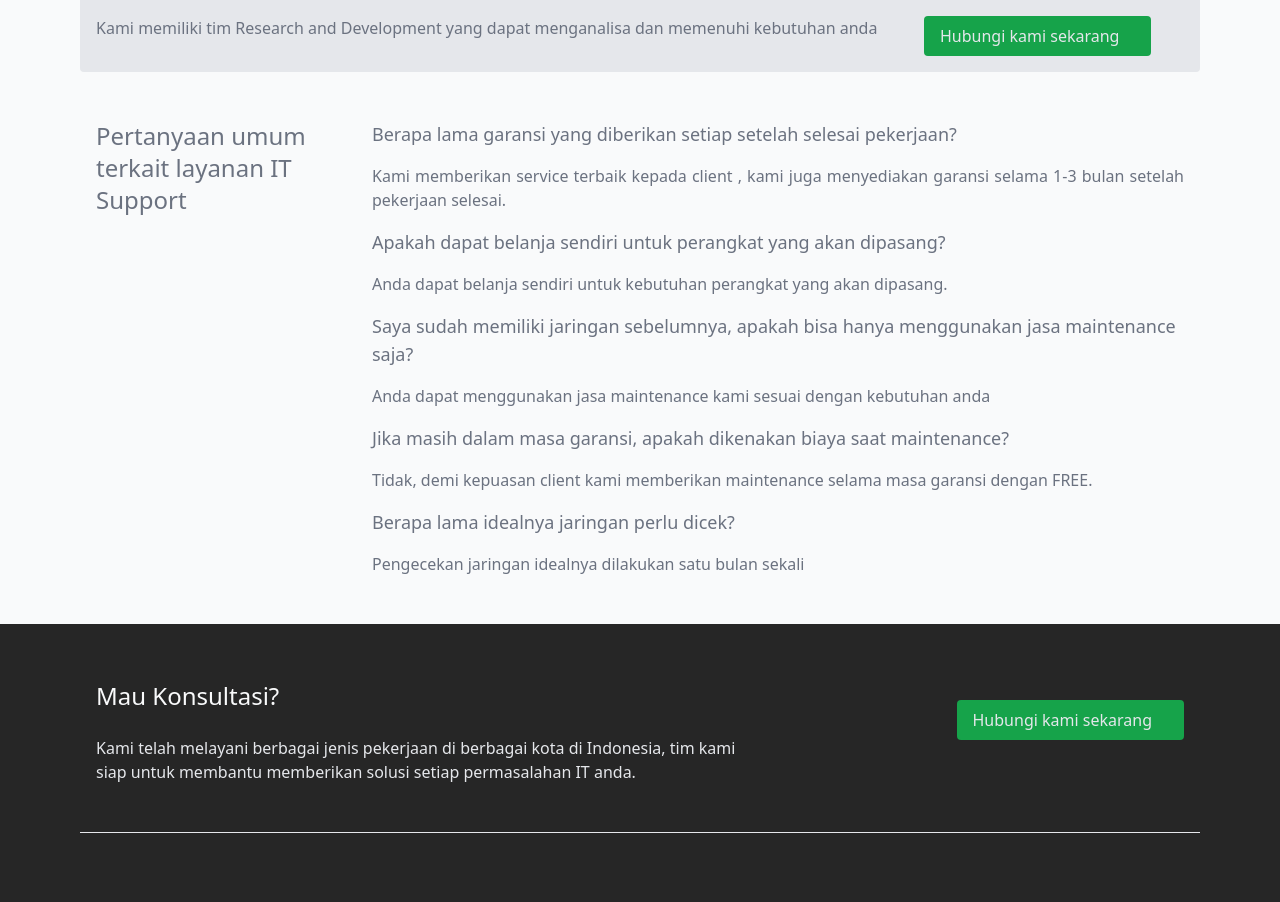
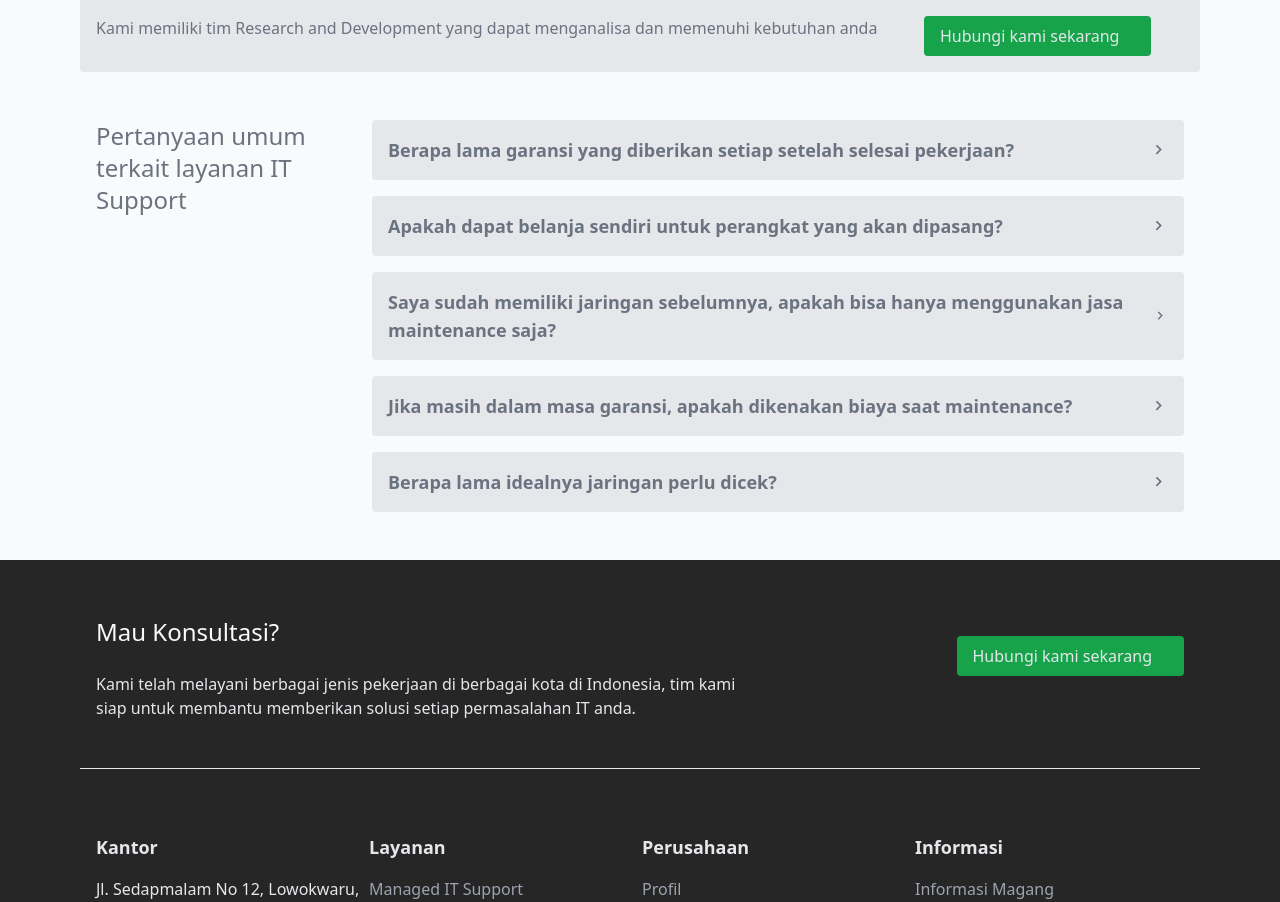
Before and after one commit to jihanlugas/web-service-teddy, a Next.js app: page /it-support in a window 1280 px wide. Shown: the part 1260-2162 px from the top of the page. Built offline with nearby package versions, Linux system fonts and the light colour scheme.

Commit message:
accourdion

```diff
--- a/src/pages/it-support/index.tsx
+++ b/src/pages/it-support/index.tsx
@@ -3,7 +3,9 @@ import PageWithLayoutType from '@/types/layout';
 import Head from 'next/head';
 import Image from 'next/image';
 import Link from 'next/link';
+import { useState } from 'react';
 import { FaShieldAlt } from 'react-icons/fa';
+import { MdOutlineKeyboardArrowRight } from 'react-icons/md';
 
 
 type Props = {
@@ -11,6 +13,12 @@ type Props = {
 }
 
 const Index: React.FC<Props> = () => {
+
+  const [accordion1, setAccordion1] = useState(false);
+  const [accordion2, setAccordion2] = useState(false);
+  const [accordion3, setAccordion3] = useState(false);
+  const [accordion4, setAccordion4] = useState(false);
+  const [accordion5, setAccordion5] = useState(false);
 
   return (
     <>
@@ -137,25 +145,86 @@ const Index: React.FC<Props> = () => {
               Pertanyaan umum terkait layanan IT Support
             </h2>
             <div className='col-span-3'>
-              <div>
-                <div className='text-lg'>Berapa lama garansi yang diberikan setiap setelah selesai pekerjaan?</div>
-                <p>Kami memberikan service terbaik kepada client , kami juga menyediakan garansi selama 1-3 bulan setelah pekerjaan selesai.</p>
+              <div className='mb-4'>
+                <div className='flex justify-between p-4 bg-gray-200 rounded items-center' onClick={() => setAccordion1(!accordion1)}>
+                  <div className='font-bold text-lg'>
+                    Berapa lama garansi yang diberikan setiap setelah selesai pekerjaan?
+                  </div>
+                  <MdOutlineKeyboardArrowRight className={`rotate-0 duration-500 ${accordion1 && 'rotate-90'}`} size={'1.2em'} />
+                </div>
+                <div className={`duration-500 overflow-hidden ${accordion1 ? 'max-h-40 ' : 'max-h-0 '}`}>
+                  <div className='p-4'>
+                    <p>Kami memberikan service terbaik kepada client , kami juga menyediakan garansi selama 1-3 bulan setelah pekerjaan selesai.</p>
+                  </div>
+                </div>
+              </div>
+              <div className='mb-4'>
+                <div className='flex justify-between p-4 bg-gray-200 rounded items-center' onClick={() => setAccordion2(!accordion2)}>
+                  <div className='font-bold text-lg'>
+                    Apakah dapat belanja sendiri untuk perangkat yang akan dipasang?
+                  </div>
+                  <MdOutlineKeyboardArrowRight className={`rotate-0 duration-500 ${accordion2 && 'rotate-90'}`} size={'1.2em'} />
+                </div>
+                <div className={`duration-500 overflow-hidden ${accordion2 ? 'max-h-40 ' : 'max-h-0 '}`}>
+                  <div className='p-4'>
+                    <p>Anda dapat belanja sendiri untuk kebutuhan perangkat yang akan dipasang.</p>
+                  </div>
+                </div>
+              </div>
+              <div className='mb-4'>
+                <div className='flex justify-between p-4 bg-gray-200 rounded items-center' onClick={() => setAccordion3(!accordion3)}>
+                  <div className='font-bold text-lg'>
+                    Saya sudah memiliki jaringan sebelumnya, apakah bisa hanya menggunakan jasa maintenance saja?
+                  </div>
+                  <MdOutlineKeyboardArrowRight className={`rotate-0 duration-500 ${accordion3 && 'rotate-90'}`} size={'1.2em'} />
+                </div>
+                <div className={`duration-500 overflow-hidden ${accordion3 ? 'max-h-40 ' : 'max-h-0 '}`}>
+                  <div className='p-4'>
+                    <p>Anda dapat menggunakan jasa maintenance kami sesuai dengan kebutuhan anda</p>
+                  </div>
+                </div>
+              </div>
+              <div className='mb-4'>
+                <div className='flex justify-between p-4 bg-gray-200 rounded items-center' onClick={() => setAccordion4(!accordion4)}>
+                  <div className='font-bold text-lg'>
+                    Jika masih dalam masa garansi, apakah dikenakan biaya saat maintenance?
+                  </div>
+                  <MdOutlineKeyboardArrowRight className={`rotate-0 duration-500 ${accordion4 && 'rotate-90'}`} size={'1.2em'} />
+                </div>
+                <div className={`duration-500 overflow-hidden ${accordion4 ? 'max-h-40 ' : 'max-h-0 '}`}>
+                  <div className='p-4'>
+                    <p>Tidak, demi kepuasan client kami memberikan maintenance selama masa garansi dengan FREE.</p>
+                  </div>
+                </div>
+              </div>
+              <div className='mb-4'>
+                <div className='flex justify-between p-4 bg-gray-200 rounded items-center' onClick={() => setAccordion5(!accordion5)}>
+                  <div className='font-bold text-lg'>
+                    Berapa lama idealnya jaringan perlu dicek?
+                  </div>
+                  <MdOutlineKeyboardArrowRight className={`rotate-0 duration-500 ${accordion5 && 'rotate-90'}`} size={'1.2em'} />
+                </div>
+                <div className={`duration-500 overflow-hidden ${accordion5 ? 'max-h-40 ' : 'max-h-0 '}`}>
+                  <div className='p-4'>
+                    <p>Pengecekan jaringan idealnya dilakukan satu bulan sekali</p>
+                  </div>
+                </div>
               </div>
               <div>
-                <div className='text-lg'>Apakah dapat belanja sendiri untuk perangkat yang akan dipasang?</div>
-                <p>Anda dapat belanja sendiri untuk kebutuhan perangkat yang akan dipasang.</p>
+                <div className='text-lg'></div>
+                <p></p>
               </div>
               <div>
-                <div className='text-lg'>Saya sudah memiliki jaringan sebelumnya, apakah bisa hanya menggunakan jasa maintenance saja?</div>
-                <p>Anda dapat menggunakan jasa maintenance kami sesuai dengan kebutuhan anda</p>
+                <div className='text-lg'></div>
+
               </div>
               <div>
-                <div className='text-lg'>Jika masih dalam masa garansi, apakah dikenakan biaya saat maintenance?</div>
-                <p>Tidak, demi kepuasan client kami memberikan maintenance selama masa garansi dengan FREE.</p>
+                <div className='text-lg'></div>
+
               </div>
               <div>
-                <div className='text-lg'>Berapa lama idealnya jaringan perlu dicek?</div>
-                <p>Pengecekan jaringan idealnya dilakukan satu bulan sekali</p>
+                <div className='text-lg'></div>
+
               </div>
             </div>
           </div>
```
Also changed, not shown: src/pages/index.tsx (+0 -14 lines).
